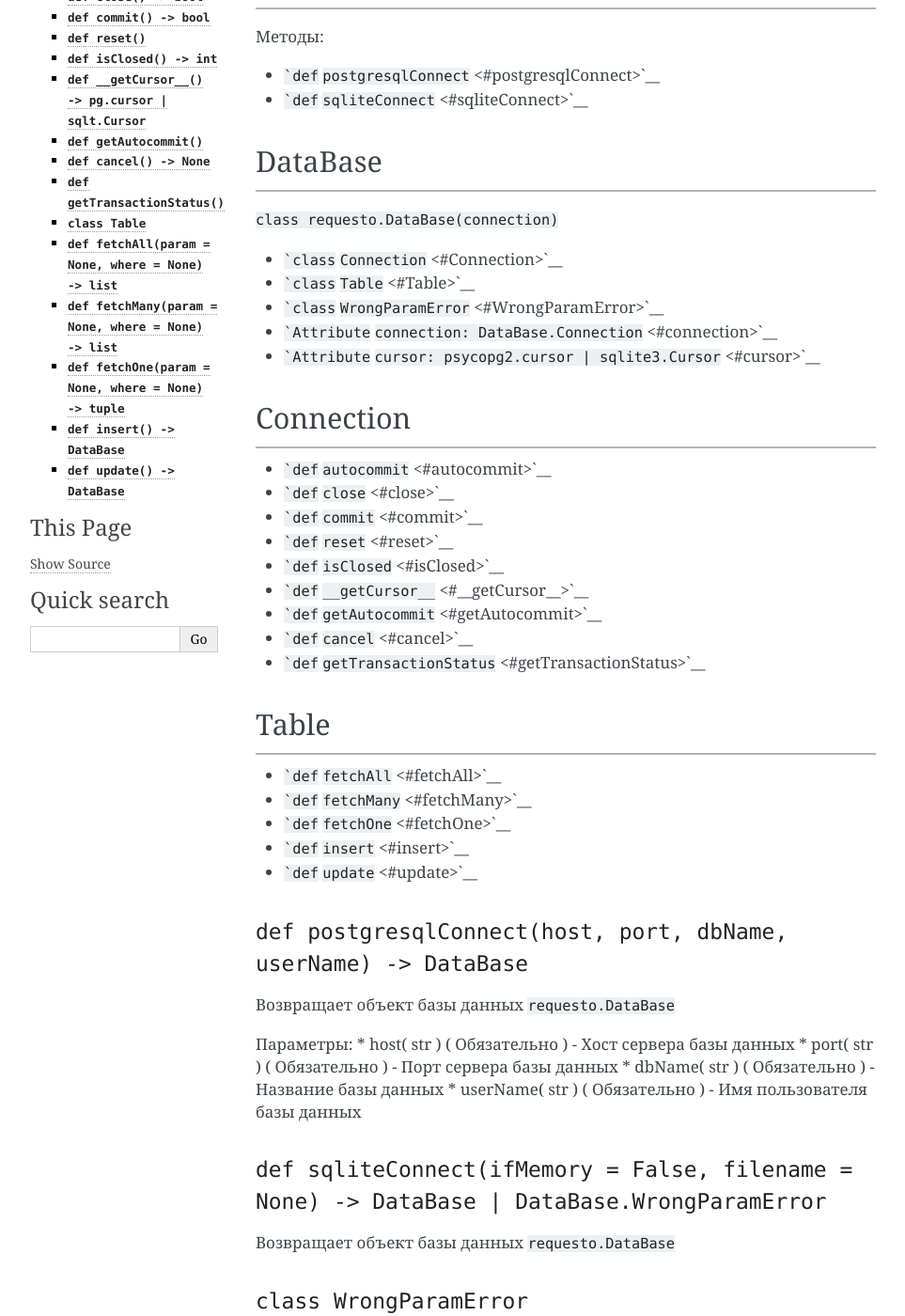
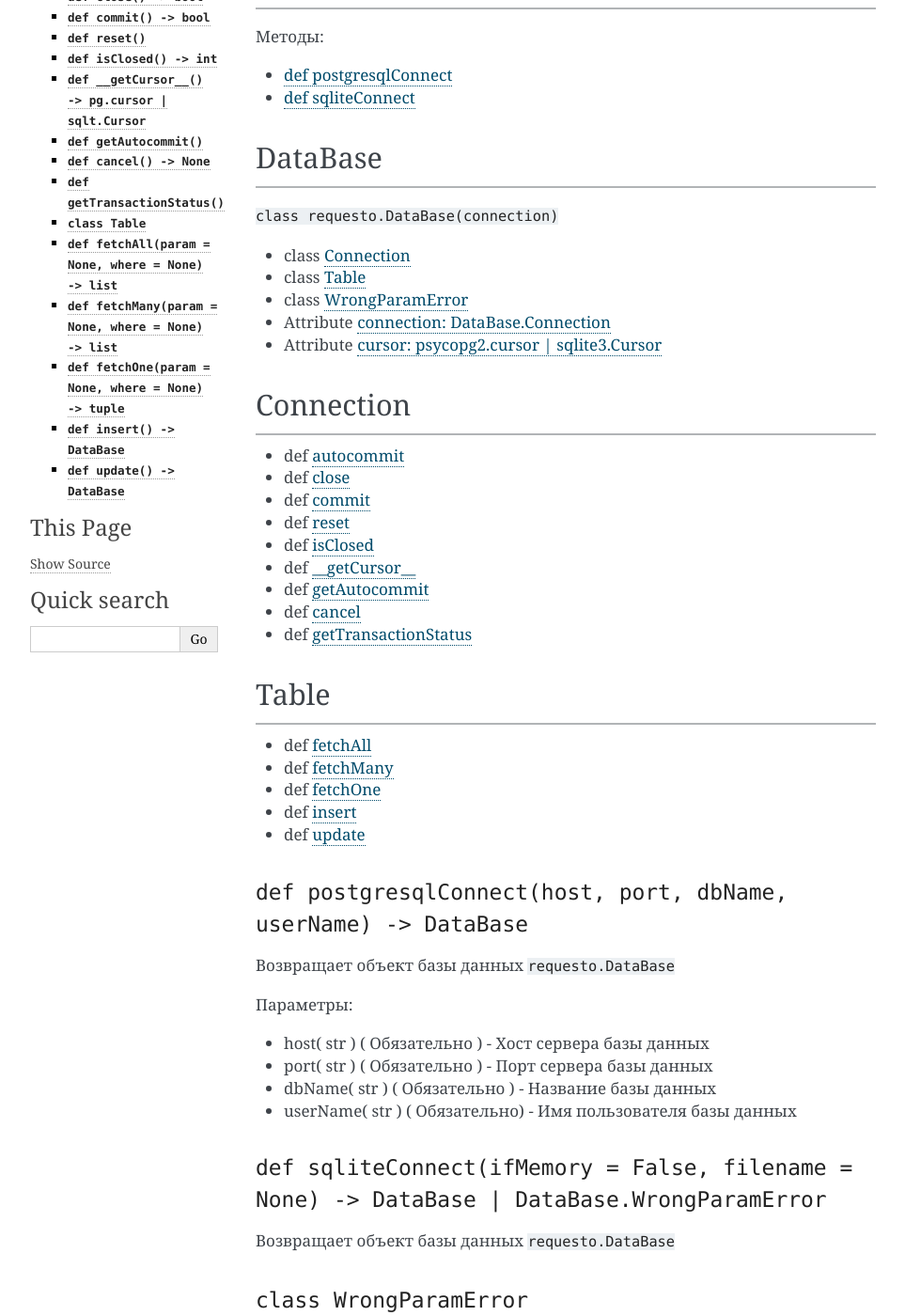
Before and after one commit to SOLIDusr/requesto-py, a Sphinx documentation site: the page built from docs/manuals.rst, in a window 1280 px wide and 1400 px high, scrolled down 584 px. Shown: the whole window at 94% size, without its empty margins (148-1111 px from the left). Built offline with Sphinx 7.4.7, drawn with Linux system fonts in a browser that asks for light colours.

Commit message:
docs docs update

````diff
--- a/docs/manuals.rst
+++ b/docs/manuals.rst
@@ -32,8 +32,8 @@ requesto
 
 Методы:
 
--  ```def`` ``postgresqlConnect`` <#postgresqlConnect>`__
--  ```def`` ``sqliteConnect`` <#sqliteConnect>`__
+-  `def postgresqlConnect <#postgresqlConnect>`__
+-  `def sqliteConnect <#sqliteConnect>`__
 
 DataBase
 --------
@@ -42,48 +42,50 @@ DataBase
 
 ``class requesto.DataBase(connection)``
 
--  ```class`` ``Connection`` <#Connection>`__
--  ```class`` ``Table`` <#Table>`__
--  ```class`` ``WrongParamError`` <#WrongParamError>`__
--  ```Attribute`` ``connection: DataBase.Connection`` <#connection>`__
--  ```Attribute``
-   ``cursor: psycopg2.cursor | sqlite3.Cursor`` <#cursor>`__
+-  class `Connection <#Connection>`__
+-  class `Table <#Table>`__
+-  class `WrongParamError <#WrongParamError>`__
+-  Attribute `connection: DataBase.Connection <#connection>`__
+-  Attribute `cursor: psycopg2.cursor | sqlite3.Cursor <#cursor>`__
 
 Connection
 ----------
 
 --------------
 
--  ```def`` ``autocommit`` <#autocommit>`__
--  ```def`` ``close`` <#close>`__
--  ```def`` ``commit`` <#commit>`__
--  ```def`` ``reset`` <#reset>`__
--  ```def`` ``isClosed`` <#isClosed>`__
--  ```def`` ``__getCursor__`` <#__getCursor__>`__
--  ```def`` ``getAutocommit`` <#getAutocommit>`__
--  ```def`` ``cancel`` <#cancel>`__
--  ```def`` ``getTransactionStatus`` <#getTransactionStatus>`__
+-  def `autocommit <#autocommit>`__
+-  def `close <#close>`__
+-  def `commit <#commit>`__
+-  def `reset <#reset>`__
+-  def `isClosed <#isClosed>`__
+-  def `__getCursor__ <#getCursor>`__
+-  def `getAutocommit <#getAutocommit>`__
+-  def `cancel <#cancel>`__
+-  def `getTransactionStatus <#getTransactionStatus>`__
 
 Table
 -----
 
 --------------
 
--  ```def`` ``fetchAll`` <#fetchAll>`__
--  ```def`` ``fetchMany`` <#fetchMany>`__
--  ```def`` ``fetchOne`` <#fetchOne>`__
--  ```def`` ``insert`` <#insert>`__
--  ```def`` ``update`` <#update>`__
+-  def `fetchAll <#fetchAll>`__
+-  def `fetchMany <#fetchMany>`__
+-  def `fetchOne <#fetchOne>`__
+-  def `insert <#insert>`__
+-  def `update <#update>`__
+
 
 ``def postgresqlConnect(host, port, dbName, userName) -> DataBase``
 ~~~~~~~~~~~~~~~~~~~~~~~~~~~~~~~~~~~~~~~~~~~~~~~~~~~~~~~~~~~~~~~~~~~
 
 Возвращает объект базы данных ``requesto.DataBase``
 
-Параметры: \* host( str ) ( Обязательно ) - Хост сервера базы данных \*
-port( str ) ( Обязательно ) - Порт сервера базы данных \* dbName( str )
-( Обязательно ) - Название базы данных \* userName( str ) ( Обязательно
-) - Имя пользователя базы данных
+Параметры:
+
+* host( str ) ( Обязательно ) - Хост сервера базы данных
+* port( str ) ( Обязательно ) - Порт сервера базы данных
+* dbName( str ) ( Обязательно ) - Название базы данных
+* userName( str ) ( Обязательно) - Имя пользователя базы данных
 
 ``def sqliteConnect(ifMemory = False, filename = None) -> DataBase | DataBase.WrongParamError``
 ~~~~~~~~~~~~~~~~~~~~~~~~~~~~~~~~~~~~~~~~~~~~~~~~~~~~~~~~~~~~~~~~~~~~~~~~~~~~~~~~~~~~~~~~~~~~~~~
````
Also changed, not shown: docs/faq.rst (+12 -7 lines), docs/index.rst (+2 -20 lines), docs/index2.rst (deleted, +0 -21 lines).
